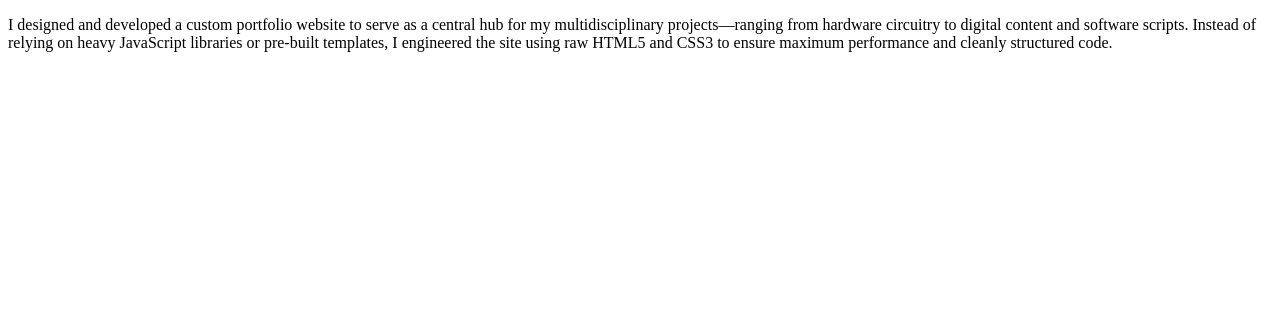
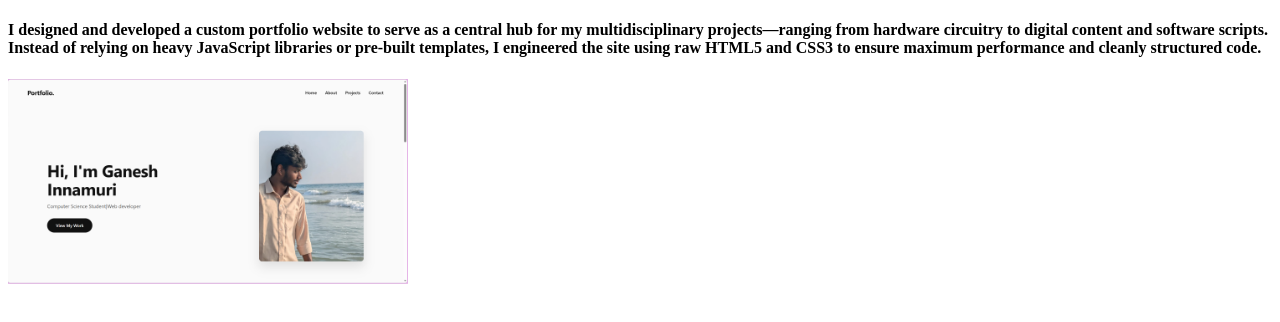
Before and after one commit to innamuriganesh/ganesh-portfolio, a plain HTML site: page webpage.html in a window 1280 px wide. Drawn offline with Linux system fonts and the light colour scheme.

Commit message:
Add files via upload

```diff
--- a/style2.css
+++ b/style2.css
@@ -1,9 +1,9 @@
-/* --- Global Styles & Variables --- */
+
 :root {
     --bg-color: #fafafa;
     --text-primary: #111111;
     --text-secondary: #555555;
-    --accent-color: #7a1f1f; /* A subtle maroon accent to match your generated photo */
+    --accent-color: #7a1f1f;
     --card-bg: #ffffff;
     --transition: all 0.3s ease-in-out;
 }
@@ -25,7 +25,7 @@
     line-height: 1.6;
 }
 
-/* --- Navigation --- */
+
 .navbar {
     display: flex;
     justify-content: space-between;
@@ -59,7 +59,7 @@
     transition: var(--transition);
 }
 
-/* Interactive Nav Underline */
+
 .nav-links a::after {
     content: '';
     position: absolute;
@@ -75,7 +75,7 @@
     width: 100%;
 }
 
-/* --- Hero Section --- */
+
 .hero {
     min-height: 100vh;
     display: flex;
@@ -102,10 +102,10 @@
     margin-bottom: 2rem;
 }
 
-/* --- About Section --- */
+
 .about-section {
     padding: 6rem 10%;
-    background-color: var(--card-bg); /* Uses the card background for a subtle alternate row color */
+    background-color: var(--card-bg);
     border-top: 1px solid var(--border-color);
     border-bottom: 1px solid var(--border-color);
     transition: var(--transition);
@@ -136,7 +136,7 @@
     font-weight: 600;
 }
 
-/* --- Interactive Skill Tags --- */
+
 .skills-wrapper {
     flex: 0.8;
     padding: 2.5rem;
@@ -173,7 +173,7 @@
     transition: all 0.3s cubic-bezier(0.25, 0.8, 0.25, 1);
 }
 
-/* Skill Tag Hover Physics */
+
 .skill-tag:hover {
     background-color: var(--accent-color);
     color: #ffffff;
@@ -182,7 +182,7 @@
     box-shadow: 0 10px 15px rgba(122, 31, 31, 0.2);
 }
 
-/* --- Responsive Adjustments --- */
+
 @media (max-width: 900px) {
     .about-container {
         flex-direction: column;
@@ -207,7 +207,6 @@
     box-shadow: 0 30px 50px rgba(0,0,0,0.15);
 }
 
-/* --- Buttons --- */
 .btn {
     display: inline-block;
     padding: 0.8rem 2rem;
@@ -235,7 +234,7 @@
     color: var(--bg-color);
 }
 
-/* --- Projects Section --- */
+
 .projects-section {
     padding: 5rem 10%;
 }
@@ -262,7 +261,7 @@
     overflow: hidden;
 }
 
-/* Interactive Card Hover */
+
 .project-card:hover {
     transform: translateY(-5px);
     box-shadow: 0 15px 30px rgba(0,0,0,0.05);
@@ -289,11 +288,9 @@
 }
 
 .project-link:hover {
-    gap: 5px; /* Pushes the arrow slightly to the right */
+    gap: 5px;
+
 }
-
-/* --- Contact Section --- */
-/* --- Interactive Contact Form --- */
 .contact-section {
     padding: 6rem 10%;
 }
@@ -320,14 +317,14 @@
 .contact-form {
     display: flex;
     flex-direction: column;
-    gap: 2.5rem; /* Spacing between inputs */
+    gap: 2.5rem;
 }
 
 .input-group {
     position: relative;
 }
 
-/* Base Input Styling */
+
 .input-group input,
 .input-group textarea {
     width: 100%;
@@ -339,22 +336,21 @@
     border-bottom: 2px solid var(--border-color);
     outline: none;
     transition: var(--transition);
-    resize: none; /* Prevents awkward dragging on the textarea */
+    resize: none;
 }
 
-/* Floating Label Default State */
+
 .input-group label {
     position: absolute;
     top: 10px;
     left: 0;
     font-size: 1rem;
     color: var(--text-secondary);
-    pointer-events: none; /* Allows clicking "through" the label */
+    pointer-events: none;
     transition: 0.3s cubic-bezier(0.25, 0.8, 0.25, 1);
 }
 
-/* Floating Animation!
-   Triggers when focused OR when the input is valid (has text in it) */
+
 .input-group input:focus ~ label,
 .input-group input:valid ~ label,
 .input-group textarea:focus ~ label,
@@ -365,13 +361,13 @@
     font-weight: 600;
 }
 
-/* Border Animation on Focus */
+
 .input-group input:focus,
 .input-group textarea:focus {
     border-bottom-color: var(--accent-color);
 }
 
-/* Submit Button Specifics */
+
 .submit-btn {
     cursor: pointer;
     border: none;
@@ -380,7 +376,7 @@
     font-size: 1.1rem;
 }
 
-/* --- Footer --- */
+
 footer {
     text-align: center;
     padding: 2rem;
@@ -388,7 +384,7 @@
     font-size: 0.9rem;
 }
 
-/* --- Responsive Design --- */
+
 @media (max-width: 768px) {
     .hero {
         flex-direction: column;
@@ -411,6 +407,6 @@
     }
 
     .nav-links {
-        display: none; /* In a real app, you'd add a hamburger menu here */
+        display: none;
     }
 }
--- a/webpage.html
+++ b/webpage.html
@@ -6,8 +6,9 @@
     <title>Document</title>
 </head>
 <body>
-    <p>
-        I designed and developed a custom portfolio website to serve as a central hub for my multidisciplinary projects—ranging from hardware circuitry to digital content and software scripts. Instead of relying on heavy JavaScript libraries or pre-built templates, I engineered the site using raw HTML5 and CSS3 to ensure maximum performance and cleanly structured code.
-    </p>
+    <h4>
+        I designed and developed a <strong>custom portfolio website</strong> to serve as a central hub for my multidisciplinary projects—ranging from hardware circuitry to digital content and software scripts. Instead of relying on heavy JavaScript libraries or pre-built templates, I engineered the site using raw HTML5 and CSS3 to ensure maximum performance and cleanly structured code.
+    </h4>
+    <img src="webimage.png" width="400px">
 </body>
 </html>
```
Also changed, not shown: webimage.png (added).
